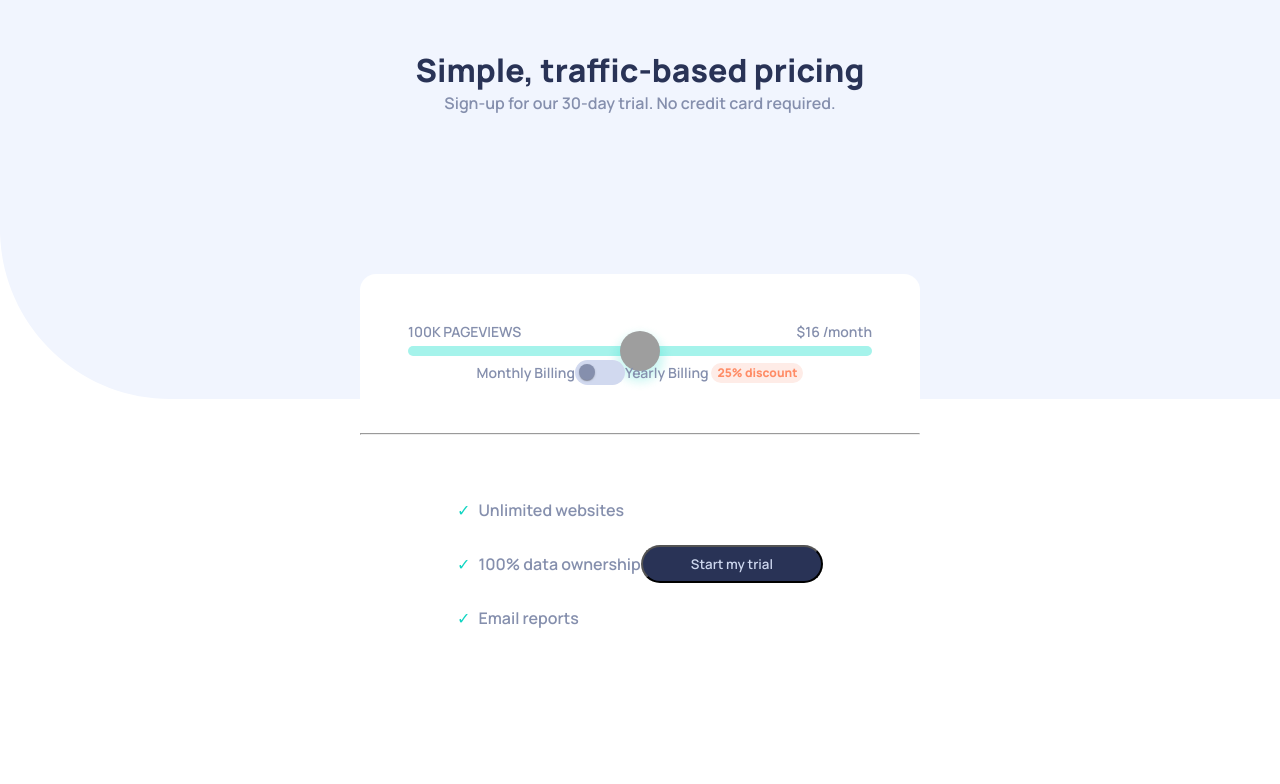
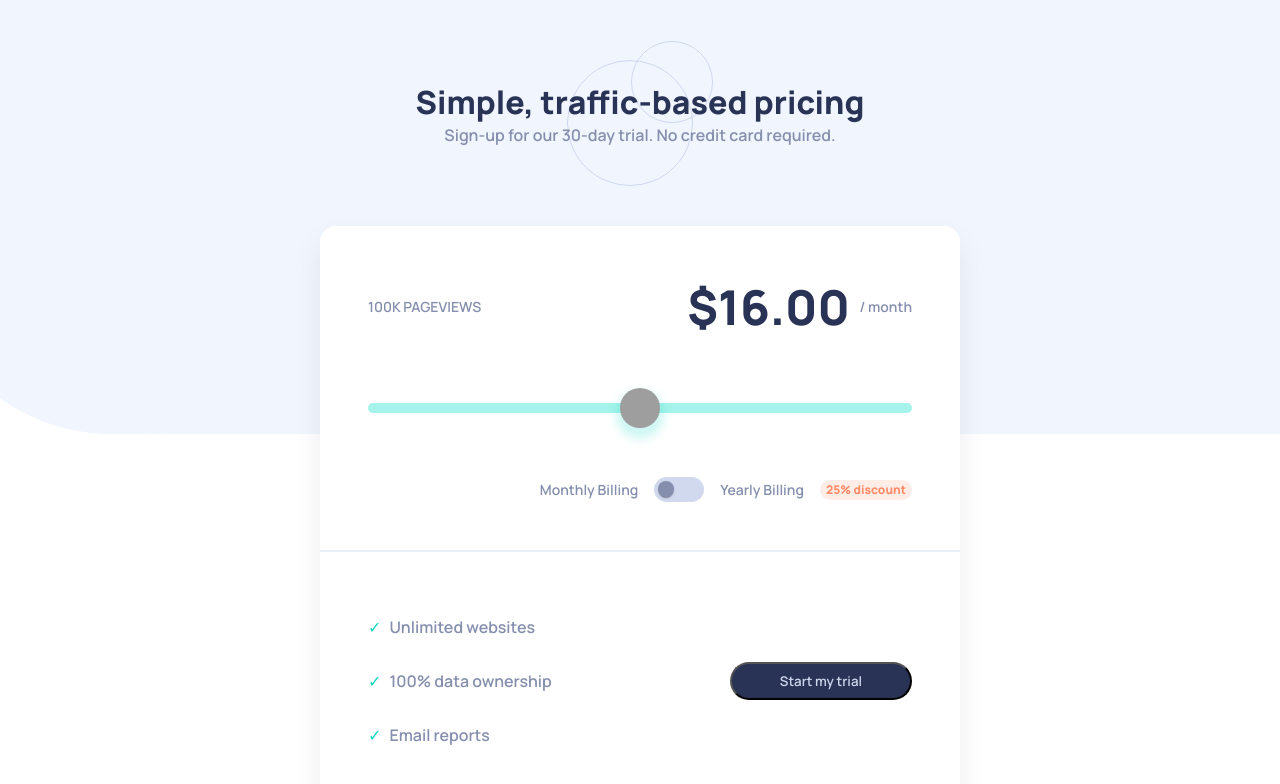
Before and after one commit to Andrew-Neely-82/interactive-pricing-component, a React (Create React App) app: page / in a window 1280 px wide. Shown: the top 784 px of the page. Built offline with nearby package versions, Linux system fonts and the light colour scheme.

Commit message:
more styling added

```diff
--- a/src/App.js
+++ b/src/App.js
@@ -1,13 +1,13 @@
 import { Heading, Widget } from "./components/export";
 import "./styling/App.scss";
 
-function App() {
+const App = () => {
   return (
     <div className="App">
       <Heading />
       <Widget />
     </div>
   );
-}
+};
 
 export default App;
--- a/src/components/heading/Heading.jsx
+++ b/src/components/heading/Heading.jsx
@@ -3,10 +3,13 @@ import blob from "../../assets/svg/bg-pattern.svg";
 const Heading = () => {
   return (
     <div className="heading-container">
-      {/* <img className="blob" src={blob} alt="background" /> */}
-      <h1>Simple, traffic-based pricing</h1>
-      <span>Sign-up for our 30-day trial.&nbsp;</span>
-      <p>No credit card required.</p>
+      <img className="blob" src={blob} alt="background" />
+
+      <div className="heading-text">
+        <h1>Simple, traffic-based pricing</h1>
+        <span>Sign-up for our 30-day trial.&nbsp;</span>
+        <p>No credit card required.</p>
+      </div>
     </div>
   );
 };
--- a/src/components/widget/top/Top.jsx
+++ b/src/components/widget/top/Top.jsx
@@ -11,34 +11,36 @@ const Top = () => {
 
   const handleChange = (e) => setIsChecked(e.target.checked);
 
+  const props = {
+    input: {
+      id: "slider",
+      type: "range",
+      step: 1,
+      min: 0,
+      max: 4,
+      defaultValue: 2,
+      onChange: (e) => {
+        setRate(monthlyRate[e.target.value]);
+        setViews(pageViews[e.target.value]);
+      },
+    },
+  };
+
   return (
     <div className="widget-top">
       <div className="views-rate-container">
         <p className="views">{views} PAGEVIEWS</p>
         <p>
-          <span className="rate">${isChecked ? rate - rate * 0.25 : rate}</span>
-          <span> /month</span>
+          <span className="rate">${isChecked ? rate - rate * 0.25 : rate}.00&nbsp;</span>
+          <span>/ month</span>
         </p>
       </div>
-      <input
-        id="slider"
-        type="range"
-        step={1}
-        min={0}
-        max={4}
-        defaultValue={2}
-        onChange={(e) => {
-          setRate(monthlyRate[e.target.value]);
-          setViews(pageViews[e.target.value]);
-        }}
-      />
-      <br />
-
+      <input {...props.input} />
       <div className="billing-container">
-        <span>Monthly Billing</span>
+        <span className="billing-text">Monthly Billing</span>
         <IOSSwitch checked={isChecked} onChange={handleChange} />
-        <span>Yearly Billing&nbsp;</span>
-        <span className="discount">25% discount</span>
+        <span className="billing-text">Yearly Billing</span>
+        <span className="billing-text discount">25% discount</span>
       </div>
     </div>
   );
--- a/src/styling/App.scss
+++ b/src/styling/App.scss
@@ -1,21 +1,17 @@
 @import url("https://fonts.googleapis.com/css2?family=Manrope:wght@600;800&display=swap");
 @import "./defaults.scss";
 
-.App {
+// * Heading
+.heading-container {
   text-align: center;
-}
-
-// * Heading
-
-.heading-container {
-  width: 100%;
-  padding: 3rem 0 10rem 0;
 
   .blob {
     position: absolute;
+    background-image: url("../assets/svg/bg-pattern.svg");
+    @include bg;
     width: 100%;
     height: 450px;
-    top: 0;
+    top: -1rem;
     left: 0;
     z-index: -100;
 
@@ -23,12 +19,25 @@
     }
   }
 
+  .heading-text {
+    background-image: url("../assets/svg/pattern-circles.svg");
+    @include bg;
+    padding: 5rem;
+  }
   h1 {
     color: map-get($colors, CTA-Background);
+
+    @media screen and (max-width: 375px) {
+      font-size: 1.25rem;
+    }
   }
 
   p {
     display: inline;
+  }
+
+  span,
+  p {
     @media screen and (max-width: 375px) {
       display: block;
     }
@@ -37,8 +46,9 @@
 
 // * Widget
 .widget {
+  width: 40rem;
   background: map-get($colors, Pricing-Component-Background);
-  width: 35rem;
+  box-shadow: 0 1rem 2rem #00000012;
   border-radius: 1rem;
   margin-inline: auto;
 
@@ -55,17 +65,32 @@
   .views-rate-container {
     display: flex;
     justify-content: space-between;
+
     .views {
     }
 
-    .rate {
+    p {
+      display: flex;
+      justify-content: center;
+      align-items: center;
+
+      .rate {
+        color: map-get($colors, CTA-Background);
+        font-size: 3rem;
+        font-weight: 800;
+      }
     }
   }
 
   .billing-container {
     display: flex;
-    justify-content: center;
+    justify-content: flex-end;
     align-items: center;
+
+    .billing-text,
+    .MuiSwitch-root {
+      margin-left: 1rem;
+    }
 
     .discount {
       font-size: 0.75rem;
@@ -81,7 +106,7 @@
 // * Top.jsx
 .widget-bottom {
   display: flex;
-  justify-content: center;
+  justify-content: space-between;
   align-items: center;
 
   @media screen and (max-width: 375px) {
--- a/src/styling/defaults.scss
+++ b/src/styling/defaults.scss
@@ -1,20 +1,20 @@
 // prettier-ignore
 $colors: (
   // * Text
-  "Text": hsl(225, 20%, 60%),
-  "CTAText": hsl(226, 100%, 87%),
+  "Text": #858fad,
+  "CTAText": #bdccff,
 
   // * Background
-  "Main-Background": hsl(230, 100%, 99%),
-  "Toggle-Background": hsl(223, 50%, 87%),
-  "Pricing-Component-Background": hsl(0, 0%, 100%),
+  "Main-Background": #fafbff,
+  "Toggle-Background": #ced7ee,
+  "Pricing-Component-Background": #fff,
   "CTA-Background": hsl(227, 35%, 25%),
-  "DiscountBackground": hsl(14, 92%, 95%),
+  "DiscountBackground": #feece7,
 
   // * Slider
-  "SliderBar": hsl(174, 77%, 80%),
-  "SliderBackground": hsl(174, 86%, 45%),
-  "Empty-Slider-Bar": hsl(224, 65%, 95%),
+  "SliderBar": #a5f3eb,
+  "SliderBackground": #10d5c2,
+  "Empty-Slider-HR": hsl(226, 68%, 95%),
 
   // * Primary
   "DiscountText": hsl(15, 100%, 70%),
@@ -22,6 +22,11 @@ $colors: (
 
 @mixin inputBG {
   background-image: url(https://digitshack.com/codepen/mentor5/icon-slider.svg);
+  background-repeat: no-repeat;
+  background-position: center;
+}
+
+@mixin bg {
   background-repeat: no-repeat;
   background-position: center;
 }
@@ -34,18 +39,13 @@ $colors: (
   padding: 0;
 }
 
-body {
-  background-image: url("../assets/svg/bg-pattern.svg");
-  background-repeat: no-repeat;
-  background-size: contain;
-}
-
 input[type="range"] {
   -webkit-appearance: none;
   width: 100%;
   border-radius: 10rem;
   height: 10px;
   background: map-get($colors, SliderBar);
+  margin-block: 4rem;
 }
 
 input[type="range"]::-webkit-slider-thumb {
@@ -61,5 +61,10 @@ input[type="range"]::-webkit-slider-thumb {
 
 input[type="range"]::-webkit-slider-thumb:active {
   @include inputBG();
+  filter: brightness(75%);
   cursor: grab;
 }
+
+hr {
+  border: 1px solid map-get($colors, Empty-Slider-HR);
+}
```
Also changed, not shown: 1 other file (tests, documents, lock files or other folders).
